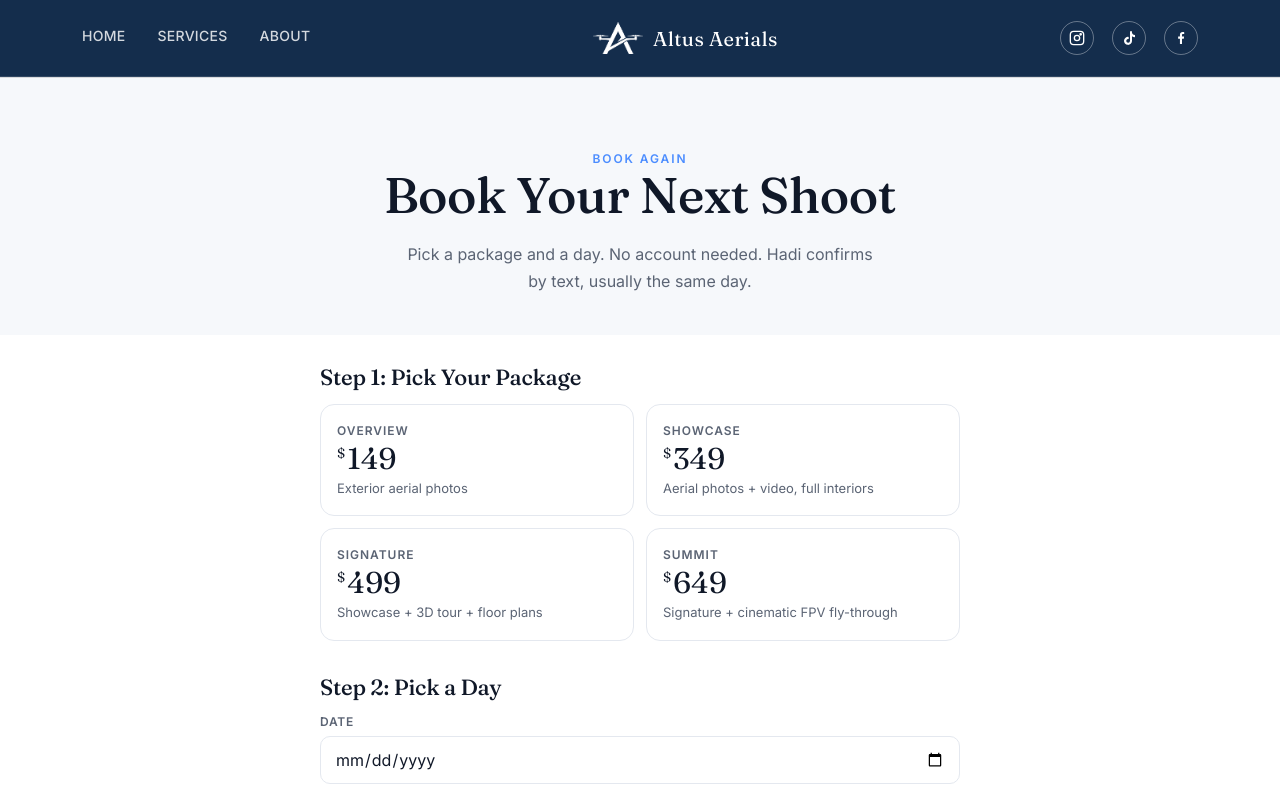
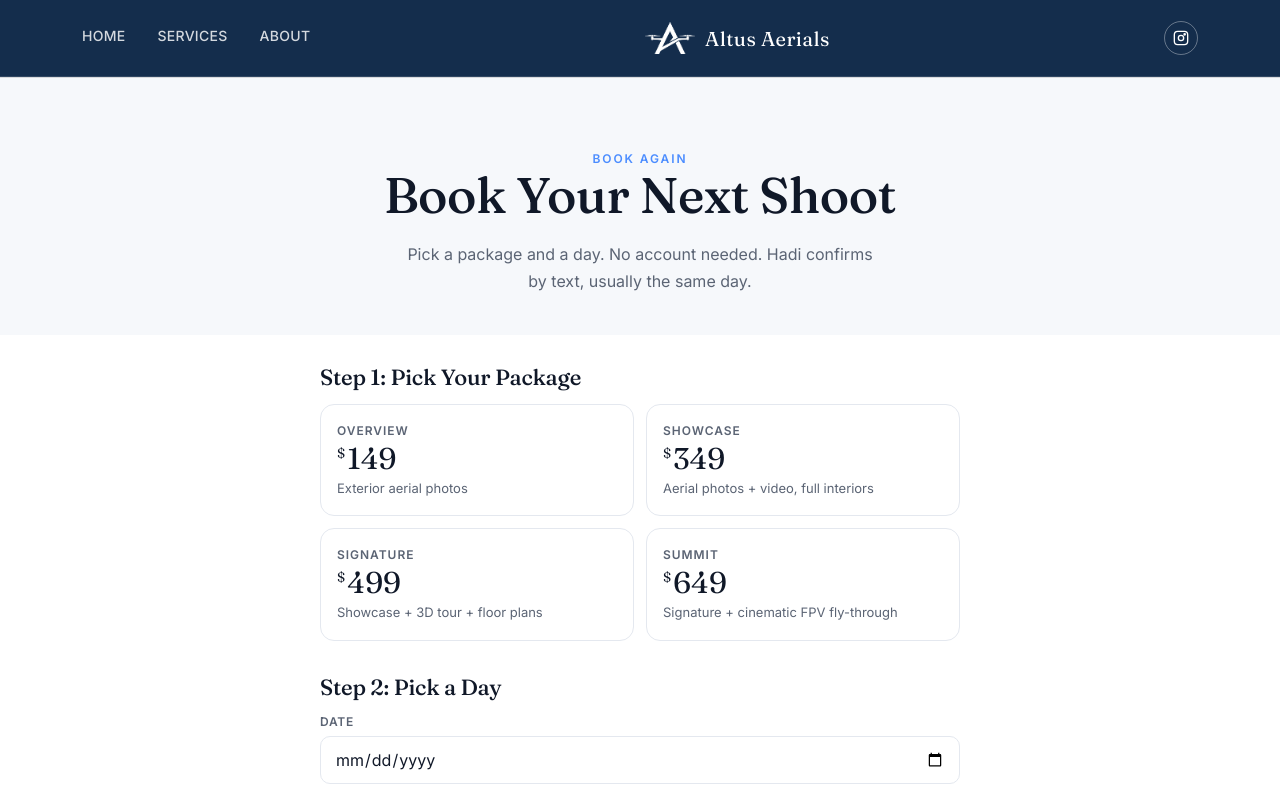
Before and after one commit to HadiAltusAerials/altus-aerials-site, a website: page site/rebook/index.html in a window 1280 px wide. Shown: the top 799 px of the page. Drawn offline with Linux system fonts and the light colour scheme.

Commit message:
Remove Facebook and TikTok links, keep Instagram only

```diff
--- a/site/rebook/index.html
+++ b/site/rebook/index.html
@@ -26,8 +26,8 @@
     <div class="header-right">
       <div class="socials">
         <a href="https://www.instagram.com/altusaerials/" aria-label="Instagram" target="_blank" rel="noopener"><svg viewBox="0 0 24 24" fill="none" stroke="currentColor" stroke-width="2"><rect x="2" y="2" width="20" height="20" rx="5"/><circle cx="12" cy="12" r="4"/><circle cx="17.5" cy="6.5" r="1"/></svg></a>
-        <a href="https://www.tiktok.com/@altusaerials" aria-label="TikTok" target="_blank" rel="noopener"><svg viewBox="0 0 24 24" fill="currentColor"><path d="M16.5 2h-3v14.2a2.8 2.8 0 1 1-2-2.68V10.4a6 6 0 1 0 5 5.92V9.3a7.5 7.5 0 0 0 4.5 1.5V7.6A4.5 4.5 0 0 1 16.5 2z"/></svg></a>
-        <a href="https://www.facebook.com/profile.php?id=61591853282817" aria-label="Facebook" target="_blank" rel="noopener"><svg viewBox="0 0 24 24" fill="currentColor"><path d="M13.5 21v-8h2.7l.4-3.2h-3.1V7.7c0-.9.3-1.6 1.6-1.6h1.7V3.2C16.5 3.1 15.5 3 14.4 3c-2.4 0-4 1.5-4 4.1v2.7H7.7V13h2.7v8h3.1z"/></svg></a>
+
+
       </div>
     </div>
   </div>
```
